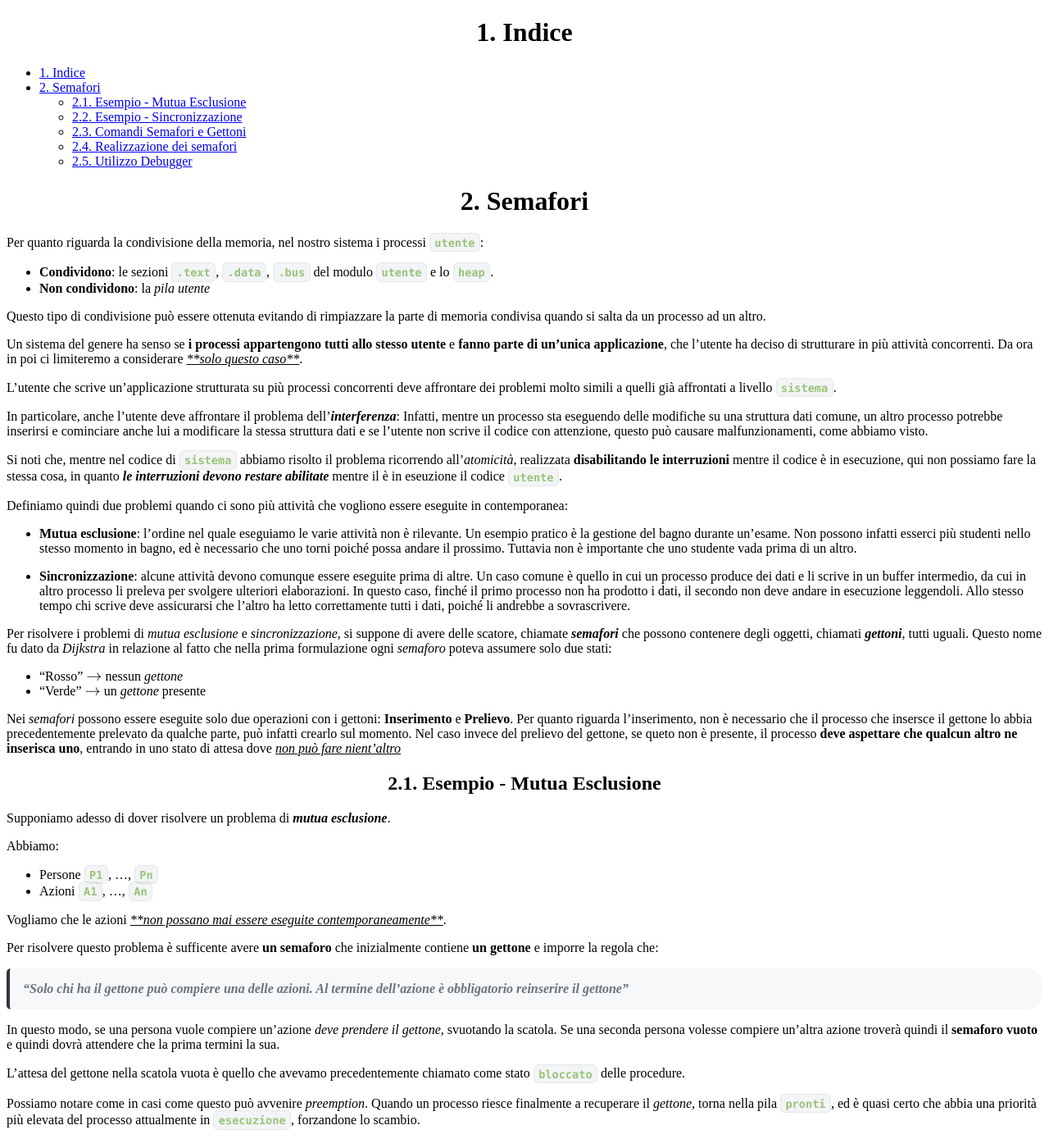
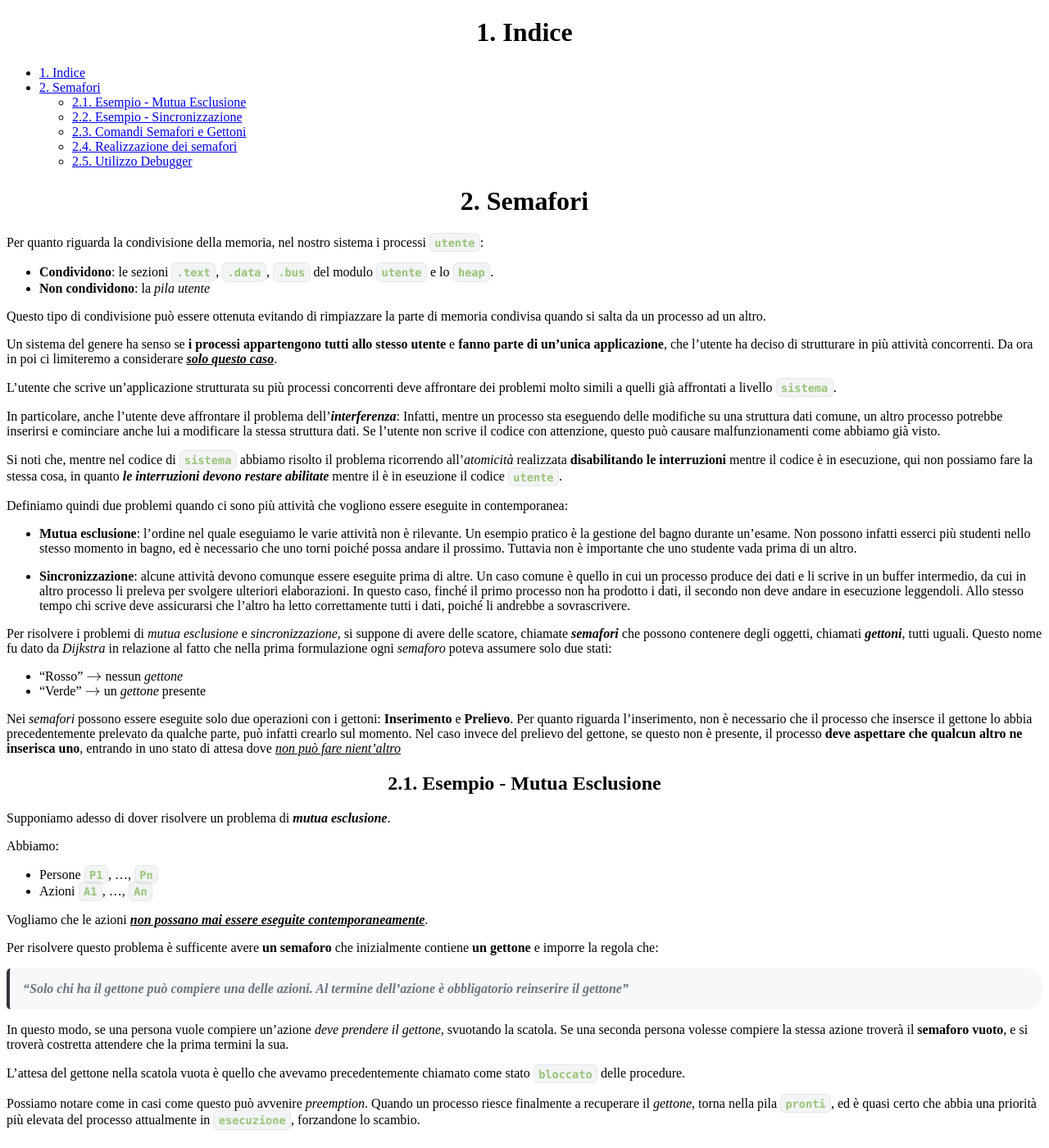
Before and after one commit to Gabriele-D-Cambria/Appunti-Calcolatori-Elettronici-2024-2025, a Jekyll site: the page built from Semafori.md, in a window 1280 px wide and 1400 px high. Shown: the whole window at 82% size. Built offline with Jekyll 4.4.1, drawn with Linux system fonts in a browser that asks for light colours; nearby versions of some CDN libraries; our own code applies the rules of GitHub Pages for plain Markdown files; some of the changed text lies outside the part shown.

Commit message:
Miglioramenti di chiarezza e correzioni di refusi nel documento "Semafori"

````diff
--- a/Semafori.md
+++ b/Semafori.md
@@ -8,6 +8,7 @@
 	- [2.4. Realizzazione dei semafori](#24-realizzazione-dei-semafori)
 	- [2.5. Utilizzo Debugger](#25-utilizzo-debugger)
 
+<div class="stop"></div>
 
 # 2. Semafori
 
@@ -18,14 +19,14 @@
 Questo tipo di condivisione può essere ottenuta evitando di rimpiazzare la parte di memoria condivisa quando si salta da un processo ad un altro.
 
 Un sistema del genere ha senso se **i processi appartengono tutti allo stesso utente** e **fanno parte di un’unica applicazione**, che l'utente ha deciso di strutturare in più attività concorrenti.
-Da ora in poi ci limiteremo a considerare _<u>**solo questo caso**</u>_.
+Da ora in poi ci limiteremo a considerare _**<u>solo questo caso</u>**_.
 
 L'utente che scrive un'applicazione strutturata su più processi concorrenti deve affrontare dei problemi molto simili a quelli già affrontati a livello `sistema`.
 
 In particolare, anche l'utente deve affrontare il problema dell'_**interferenza**_:
-Infatti, mentre un processo sta eseguendo delle modifiche su una struttura dati comune, un altro processo potrebbe inserirsi e cominciare anche lui a modificare la stessa struttura dati e se l'utente non scrive il codice con attenzione, questo può causare malfunzionamenti, come abbiamo visto.
+Infatti, mentre un processo sta eseguendo delle modifiche su una struttura dati comune, un altro processo potrebbe inserirsi e cominciare anche lui a modificare la stessa struttura dati. Se l'utente non scrive il codice con attenzione, questo può causare malfunzionamenti come abbiamo già visto.
 
-Si noti che, mentre nel codice di `sistema` abbiamo risolto il problema ricorrendo all'_atomicità_, realizzata **disabilitando le interruzioni** mentre il codice è in esecuzione, qui non possiamo fare la stessa cosa, in quanto **_le interruzioni devono restare abilitate_** mentre il è in eseuzione il codice `utente`.
+Si noti che, mentre nel codice di `sistema` abbiamo risolto il problema ricorrendo all'_atomicità_ realizzata **disabilitando le interruzioni** mentre il codice è in esecuzione, qui non possiamo fare la stessa cosa, in quanto **_le interruzioni devono restare abilitate_** mentre il è in eseuzione il codice `utente`.
 
 Definiamo quindi due problemi quando ci sono più attività che vogliono essere eseguite in contemporanea:
 - **Mutua esclusione**: l'ordine nel quale eseguiamo le varie attività non è rilevante.
@@ -45,7 +46,7 @@
 
 Nei _semafori_ possono essere eseguite solo due operazioni con i gettoni: **Inserimento** e **Prelievo**.
 Per quanto riguarda l'inserimento, non è necessario che il processo che insersce il gettone lo abbia precedentemente prelevato da qualche parte, può infatti  crearlo sul momento.
-Nel caso invece del prelievo del gettone, se queto non è presente, il processo **deve aspettare che qualcun altro ne inserisca uno**, entrando in uno stato di attesa dove _<u>non può fare nient’altro</u>_
+Nel caso invece del prelievo del gettone, se questo non è presente, il processo **deve aspettare che qualcun altro ne inserisca uno**, entrando in uno stato di attesa dove _<u>non può fare nient’altro</u>_
 
 ## 2.1. Esempio - Mutua Esclusione
 
@@ -55,13 +56,13 @@
 - Persone `P1`, ..., `Pn`
 - Azioni `A1`, ..., `An`
 
-Vogliamo che le azioni _<u>**non possano mai essere eseguite contemporaneamente**</u>_.
+Vogliamo che le azioni _**<u>non possano mai essere eseguite contemporaneamente</u>**_.
 
 Per risolvere questo problema è sufficente avere **un semaforo** che inizialmente contiene **un gettone** e imporre la regola che:
 > _**"Solo chi ha il gettone può compiere una delle azioni. Al termine dell'azione è obbligatorio reinserire il gettone"**_
 
 In questo modo, se una persona vuole compiere un'azione _deve prendere il gettone_, svuotando la scatola.
-Se una seconda persona volesse compiere un'altra azione troverà quindi il **semaforo vuoto** e quindi dovrà attendere che la prima termini la sua.
+Se una seconda persona volesse compiere la stessa azione troverà il **semaforo vuoto**, e si troverà costretta attendere che la prima termini la sua.
 
 L'attesa del gettone nella scatola vuota è quello che avevamo precedentemente chiamato come stato `bloccato` delle procedure.
 
@@ -270,11 +271,8 @@
 }
 ```
 
-Se ci sono _processi_ in coda sul semaforo, la primitiva ne estrae quello a priorità più alta attraverso la funzione `rimozione_lista()`.
-
-A questo punto la primitiva deve scegliere quale processo deve proseguire, tra quello in esecuzione e quello appena estratto.
-
-La cosa più semplice è di inserire entrambi i processi in coda pronti e lasciar scegliere alla funzione `schedulatore()`.
+Se ci sono _processi_ in coda sul semaforo, la primitiva estrae quello a priorità più alta attraverso la funzione `rimozione_lista()`. A questo punto la primitiva deve scegliere quale processo deve proseguire, tra quello in esecuzione e quello appena estratto.
+La cosa più semplice è di inserire entrambi i processi in coda `pronti` e lasciar scegliere alla funzione `schedulatore()`, applicando la _preemption_.
 
 Sia la `sem_wait()` che la `sem_signal()`, prima di usare `sem`, controllano che questo sia **un valido identificatore di semaforo**, ovvero che sia stato precedentemente restituito da una `sem_ini()` **_per il livello corretto_**, e terminare forzatamente il processo in caso contrario.
 
````
Also changed, not shown: other parts of Semafori.md (+1 -1 lines).
